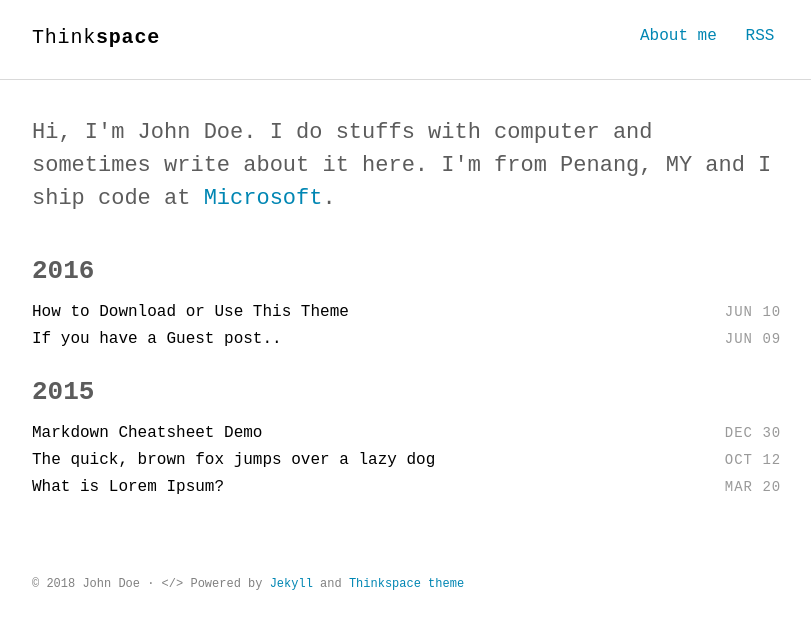
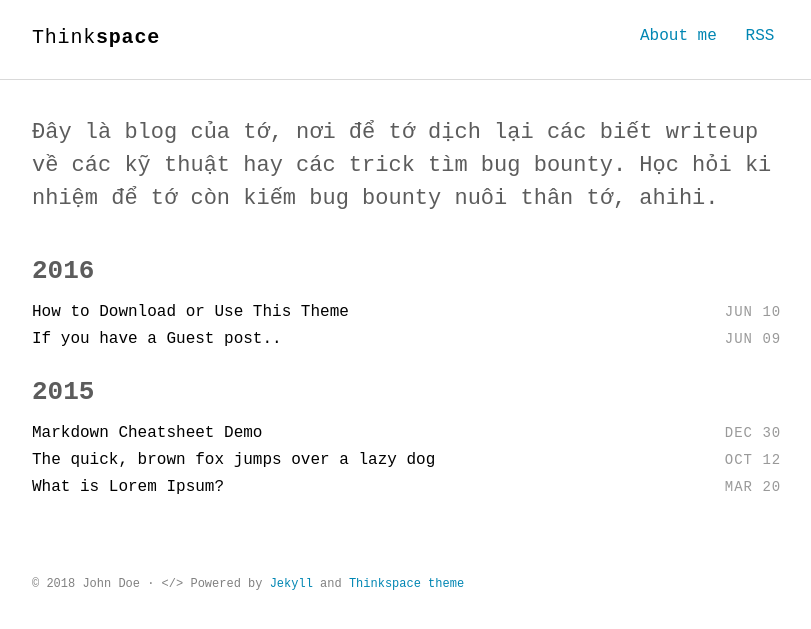
Before and after one commit to KevinKien/KevinKien.github.io, a Jekyll site: the page built from index.html, in a window 1280 px wide. Shown: the top 629 px of the page, without its empty margins (232-1043 px from the left). Built offline with Jekyll 4.4.1, drawn with Linux system fonts in a browser that asks for light colours; some web fonts are replaced.

Commit message:
Update intro.html

```diff
--- a/_includes/intro.html
+++ b/_includes/intro.html
@@ -1,5 +1,5 @@
 <section class="intro">
   <div class="container">
-    <p class="lead">Hi, I'm John Doe. I do stuffs with computer and sometimes write about it here. I'm from Penang, MY and I ship code at <a href="#">Microsoft</a>.</p>
+    <p class="lead">Đây là blog của tớ, nơi để tớ dịch lại các biết writeup về các kỹ thuật hay các trick tìm bug bounty. Học hỏi ki nhiệm để tớ còn kiếm bug bounty nuôi thân tớ, ahihi.</p>
   </div>
 </section>
```
